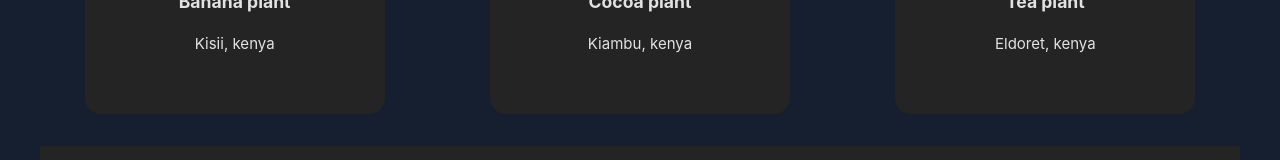
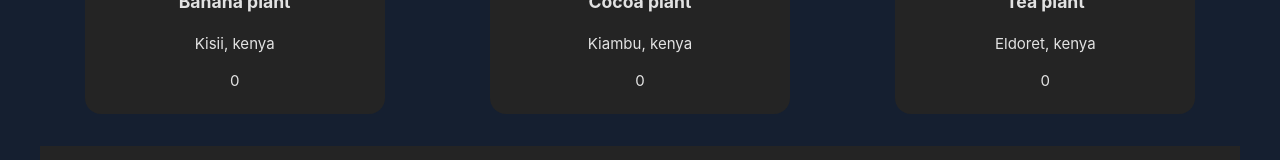
Before and after one commit to jmngandu/NAPHOTIE, a React (Vite) app in the folder naphotie/: page / in a window 1280 px wide. Shown: the part 311-471 px from the top of the page. Built offline with nearby package versions, Linux system fonts and the light colour scheme.

Commit message:
naphotie

```diff
--- a/naphotie/src/Components/Hero.jsx
+++ b/naphotie/src/Components/Hero.jsx
@@ -13,6 +13,7 @@ export const Hero = (props) => {
           <img src={`/src/assets/Plants/${props.Plants.image}`} />
           <h3>{props.Plants.name}</h3>
           <p>{props.Plants.location}</p>
+          <p>{props.Plants.Quantity}</p>
         </div>
       </div>
     </>
```
